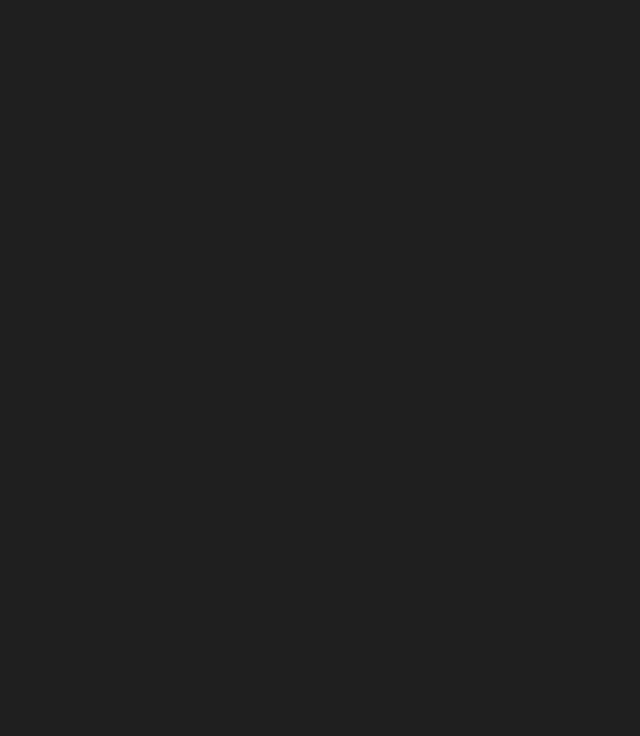
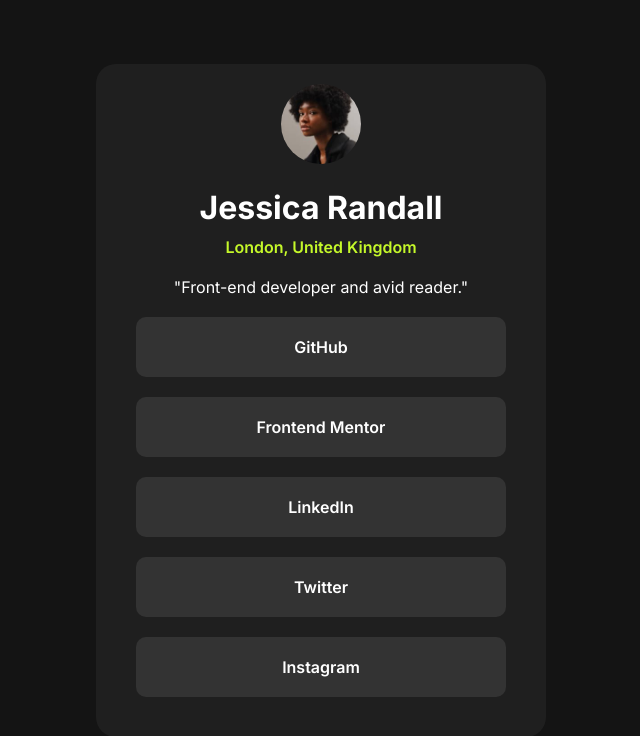
Before and after one commit to Yakkarizma/social-links-profile, a plain HTML site: page index.html in a window 1280 px wide. Shown: the whole page, without its empty margins (319-959 px from the left). Drawn offline with Linux system fonts and the light colour scheme.

Commit message:
projenin tamamlanması

```diff
--- a/index.html
+++ b/index.html
@@ -10,7 +10,16 @@
 
     <div class="container">
         <div class="icerik">
+            <div class="profil-resmi"><img src="img/avatar-jessica.jpeg" alt=""></div>
+            <div class="kisi-baslik"><h1>Jessica Randall</h1></div>
+            <div class="kisi-konum"><p>London, United Kingdom</p></div>
+            <div class="kisi-yetenek"><p>"Front-end developer and avid reader."</p></div>
 
+            <div class="linkler"><a href="#">GitHub</a></div>
+            <div class="linkler"><a href="#">Frontend Mentor</a></div>
+            <div class="linkler"><a href="#">LinkedIn</a></div>
+            <div class="linkler"><a href="#">Twitter</a></div>
+            <div class="linkler"><a href="#">Instagram</a></div>
         </div>
     </div>
 
--- a/style.css
+++ b/style.css
@@ -23,7 +23,7 @@
 }
 
 .container{
-    background-color: var(--Grey-800);
+    background-color: var(--Grey-900);
     display: flex;
     align-items: center;
     justify-content: center;
@@ -33,7 +33,59 @@
 }
 
 .icerik{
+    background-color: var(--Grey-800);
+    width: 450px;
+    text-align: center;
+    padding: 20px;
+    border-radius: 20px;
+}
+
+.profil-resmi img{
+    height: 80px;
+    width: 80px;
+    border-radius: 50%;
+    margin-bottom: 20px;
+}
+
+.kisi-baslik{
+    color: var(--White);
+    margin-bottom: 10px;
+}
+
+.kisi-konum{
+    color: var(--Green);
+    font-weight: 600;
+    margin-bottom: 20px;
+}
+
+.kisi-yetenek{
+    color: var(--White);
+    margin-bottom: 20px;
+}
+
+.linkler{
     background-color: var(--Grey-700);
-    width: 450px;
+    border-radius: 10px;
+    margin: 20px;
+    padding: 20px;
+}
+
+.linkler a{
+    color: var(--White);
+    text-decoration: none;
+    font-weight: 600;
+}
+
+.linkler:hover a{
+    color: var(--Grey-900);
+    cursor: pointer;
+}
+
+.linkler:hover{
+    background-color: var(--Green);
+    cursor: pointer;
+}
+
+@media(max-width:375px){
 
 }
```
